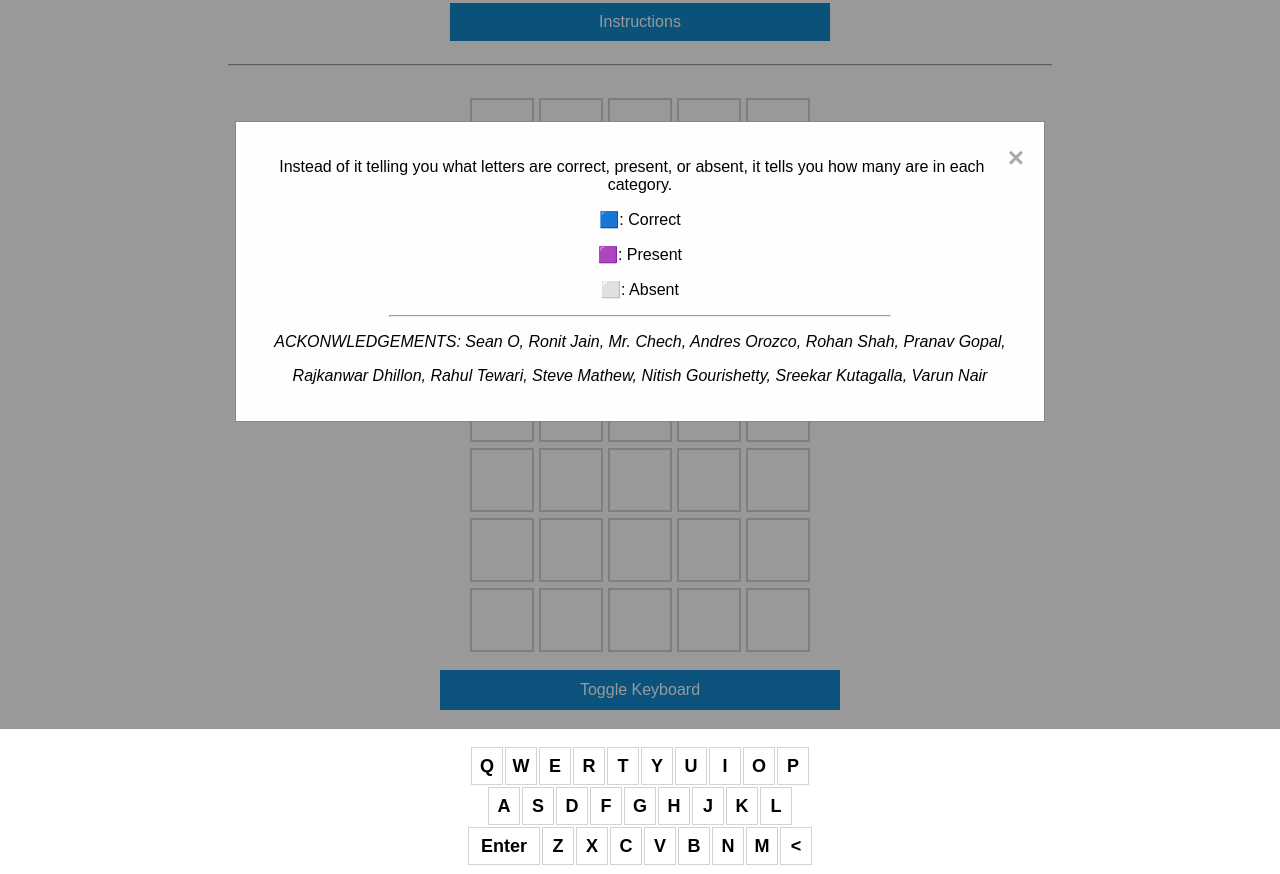
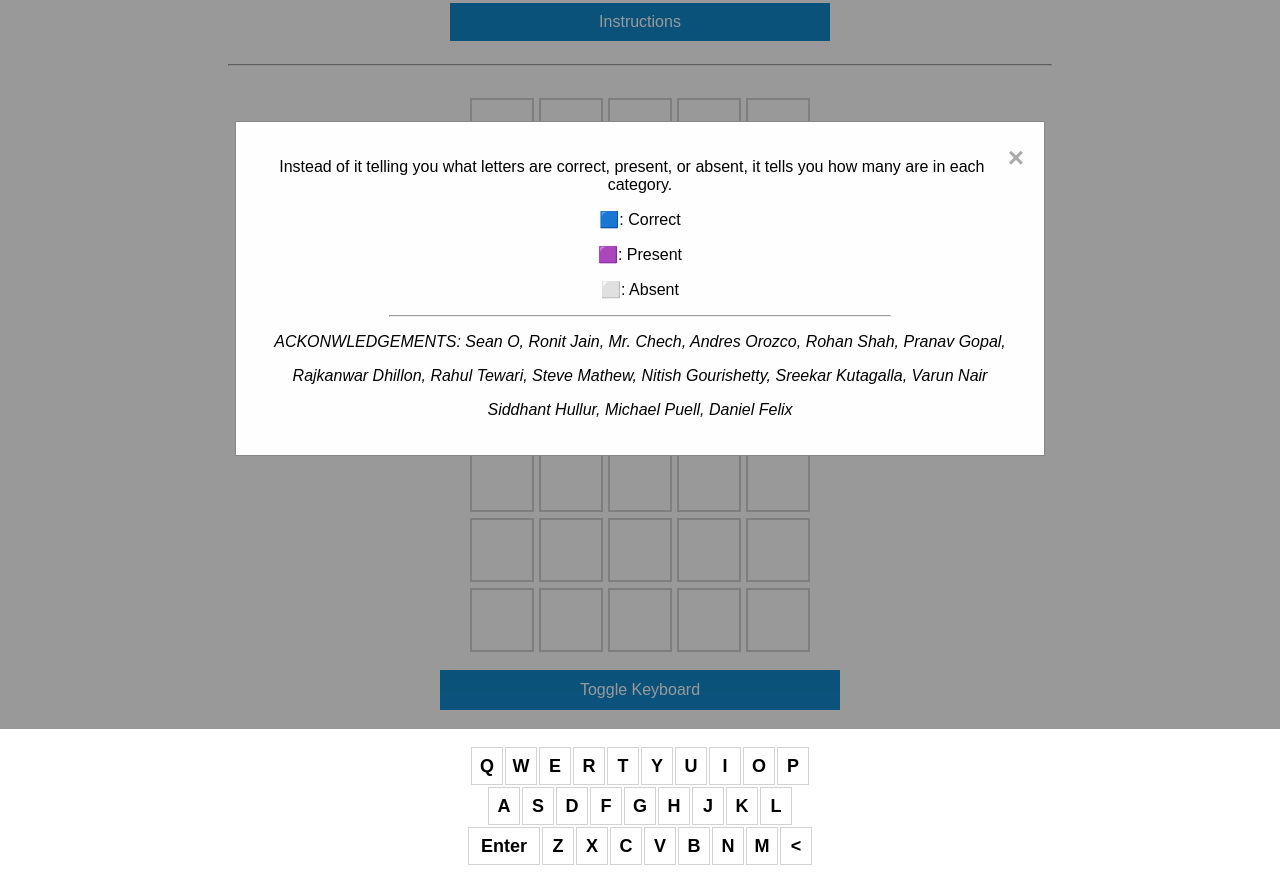
Before and after one commit to fazalmittu/wordzal_unique, a plain HTML site: page index.html in a window 1280 px wide. Both pictures are taken after a click on the button "Instructions". Shown: the part 71-945 px from the top of the page. Drawn offline with Linux system fonts and the light colour scheme.

Commit message:
namesmorenames

```diff
--- a/index.html
+++ b/index.html
@@ -40,6 +40,9 @@
             <p>
                 <i> Rajkanwar Dhillon, Rahul Tewari, Steve Mathew, Nitish Gourishetty, Sreekar Kutagalla, Varun Nair </i>
             </p>
+            <p>
+                <i> Siddhant Hullur, Michael Puell, Daniel Felix</i>
+            </p>
         </div>
 
 
```
